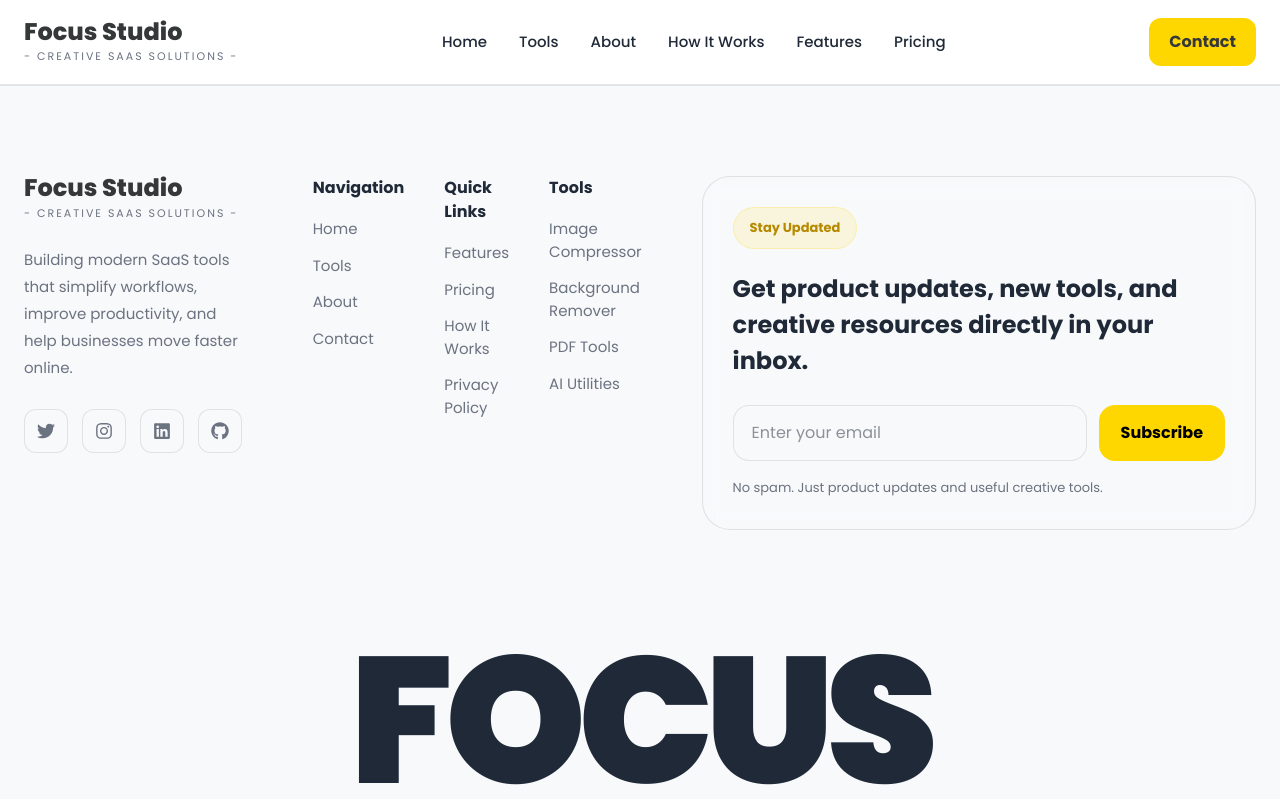
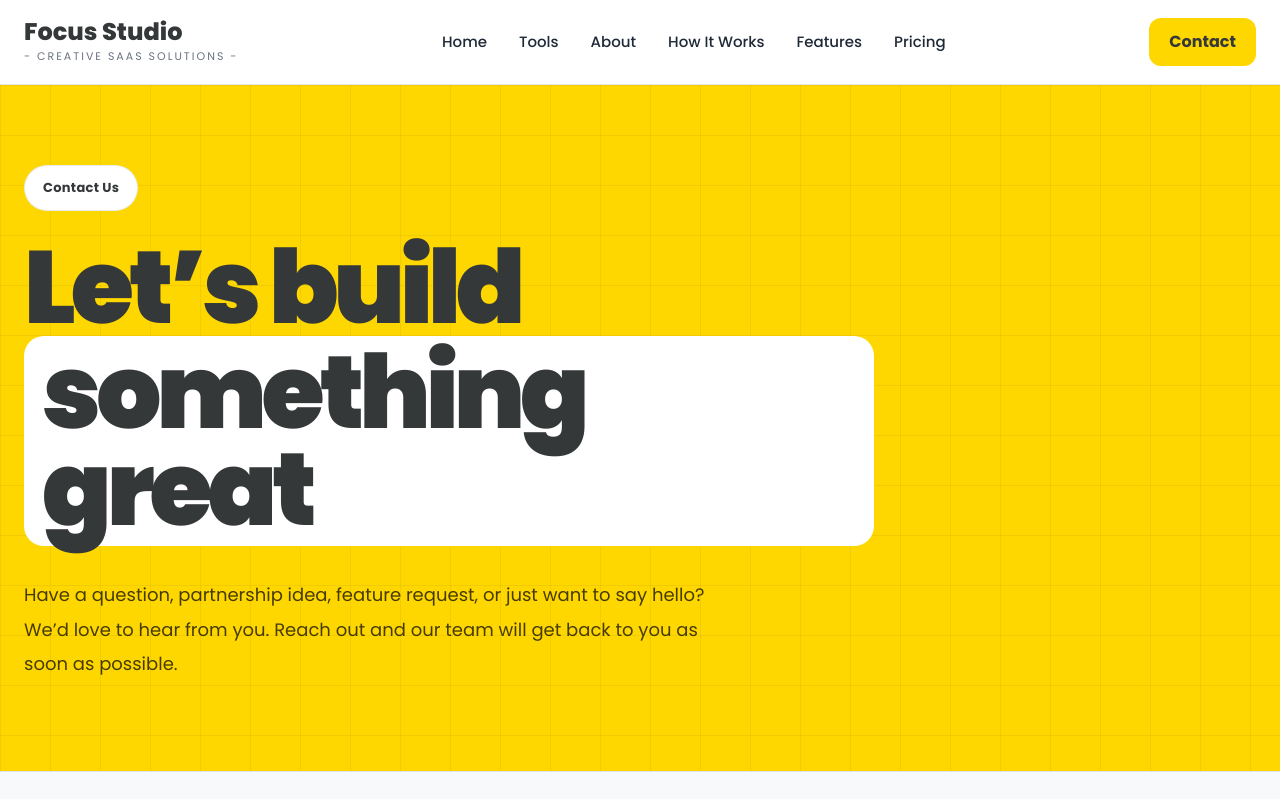
Before and after one commit to Hisaw304/freshmindstudio, a React (Vite) app: page /contact in a window 1280 px wide. Shown: the top 799 px of the page. Built offline with nearby package versions, Linux system fonts and the light colour scheme.

Commit message:
contact added

```diff
--- a/src/pages/ContactPage.jsx
+++ b/src/pages/ContactPage.jsx
@@ -1,7 +1,32 @@
 import React from "react";
 
 const ContactPage = () => {
-  return <div></div>;
+  return (
+    <div>
+      <section className="fm-st-about-hero">
+        {/* GRID BG */}
+        <div className="fm-st-about-hero-grid" />
+
+        <div className="fm-st-about-hero-container">
+          <div className="fm-st-about-hero-content">
+            <div className="fm-st-about-hero-badge">
+              <span>Contact Us</span>
+            </div>
+
+            <h1>
+              Let’s build <span>something great</span>
+            </h1>
+
+            <p>
+              Have a question, partnership idea, feature request, or just want
+              to say hello? We’d love to hear from you. Reach out and our team
+              will get back to you as soon as possible.
+            </p>
+          </div>
+        </div>
+      </section>
+    </div>
+  );
 };
 
 export default ContactPage;
```
